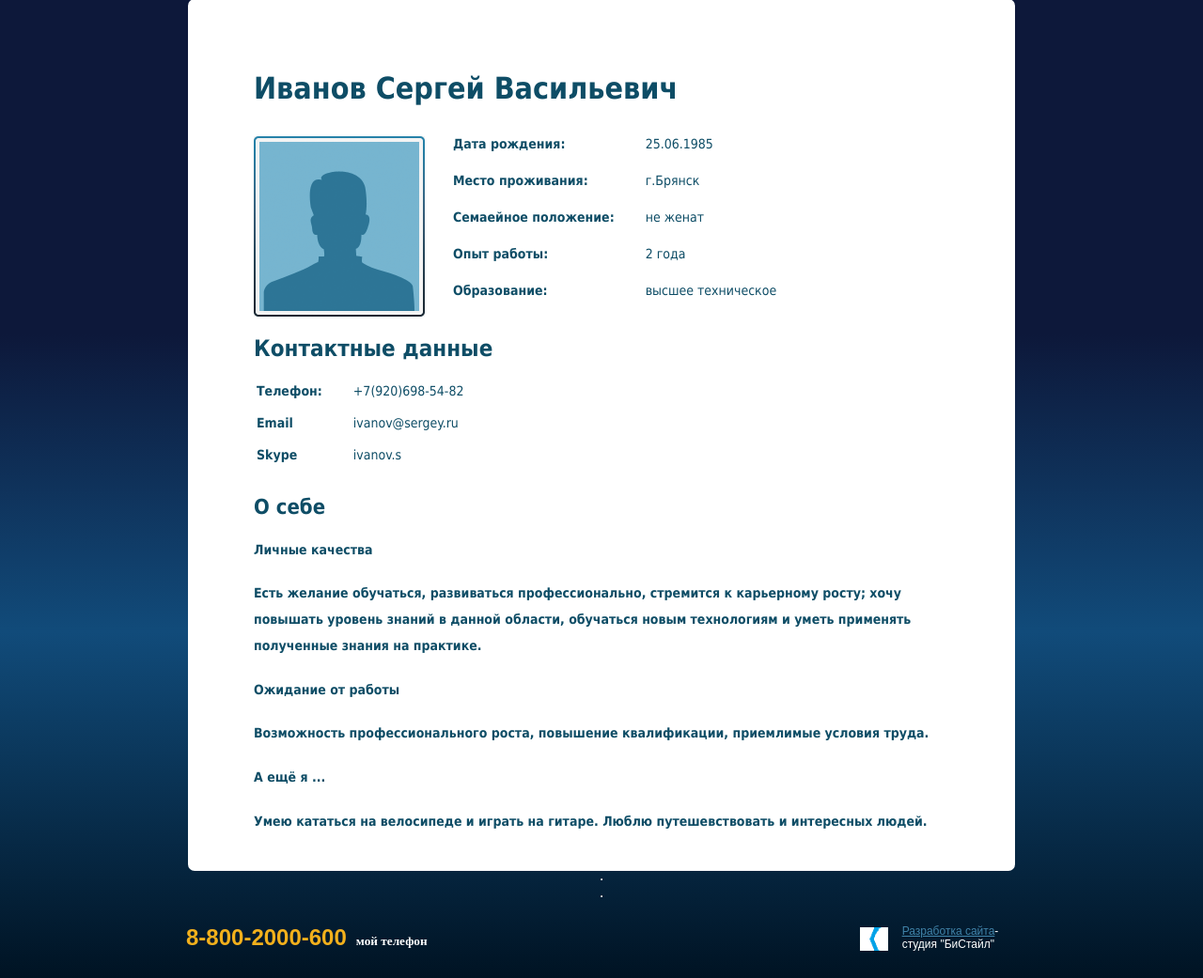
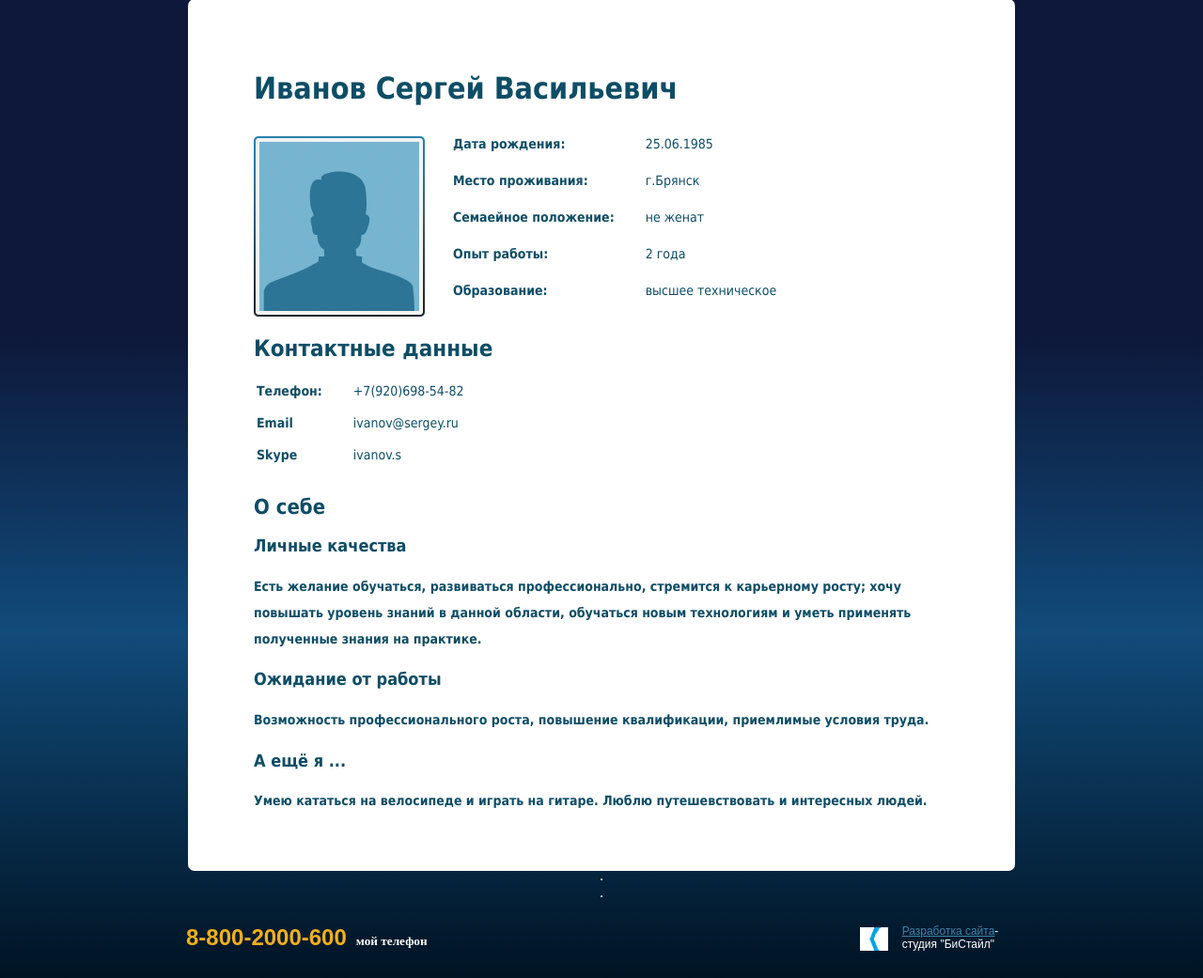
Before and after one commit to OlegZuy01/test, a PHP site: page / in a window 1280 px wide. Shown: the part 228-1269 px from the top of the page at 94% size. Run offline with PHP 8.4, Linux system fonts and the light colour scheme; some libraries are stand-ins or nearby versions.

Commit message:
Update index.php

```diff
--- a/index.php
+++ b/index.php
@@ -71,15 +71,15 @@
     <div class="third_content">
         <h2>О себе</h2>
         <div class="bottom_content">
-        <h4 class="title_content">Личные качества</h4>
+        <h3 class="title_content">Личные качества</h3>
         <h4>Есть желание обучаться, развиваться профессионально, стремится к карьерному росту; хочу повышать уровень знаний в данной области, обучаться новым технологиям и уметь применять полученные знания на практике.</h4>
         </div>
         <div class="bottom_content">
-            <h4 class="title_content">Ожидание от работы</h4>
+            <h3 class="title_content">Ожидание от работы</h3>
             <h4>Возможность профессионального роста, повышение квалификации, приемлимые условия труда.</h4>
         </div>
         <div class="bottom_content">
-            <h4 class="title_content">А ещё я ...</h4>
+            <h3 class="title_content">А ещё я ...</h3>
             <h4>Умею кататься на велосипеде и играть на гитаре. Люблю путешевствовать и интересных людей.</h4>
         </div>
     </div>
```
